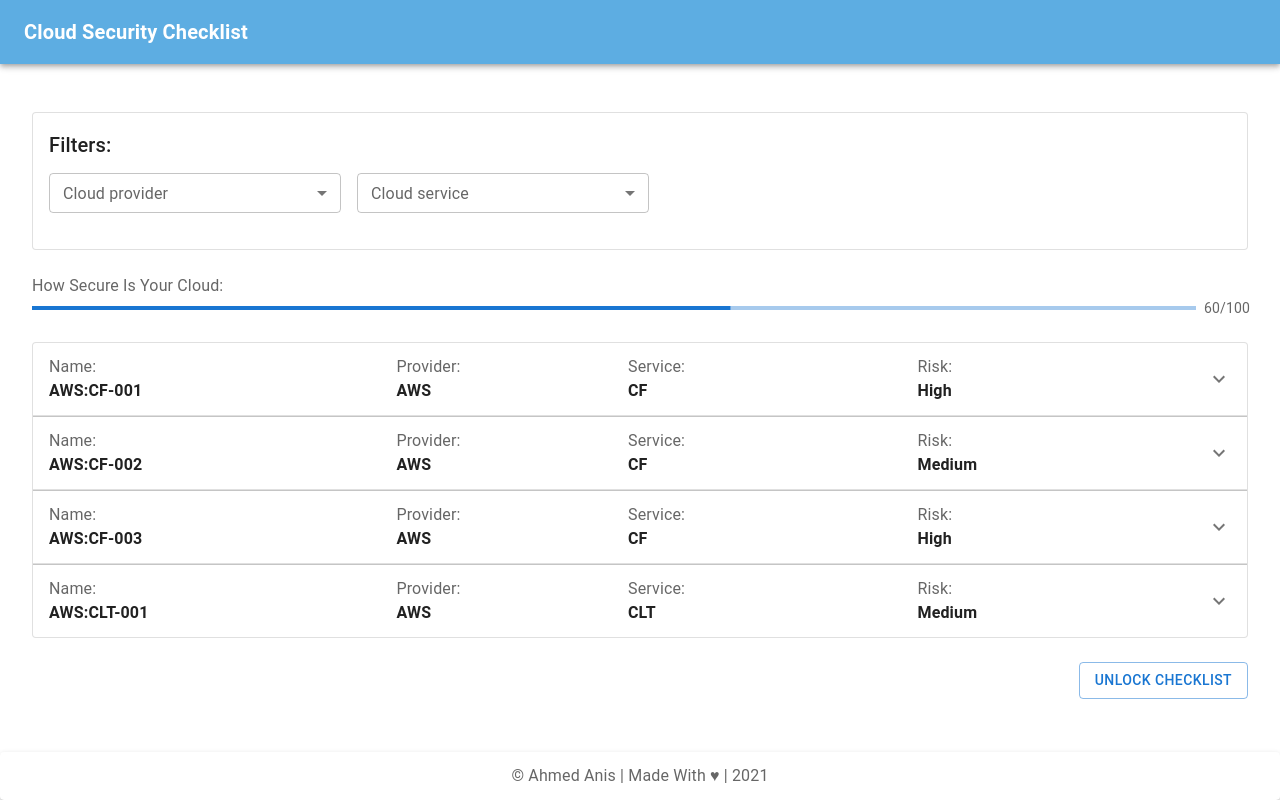
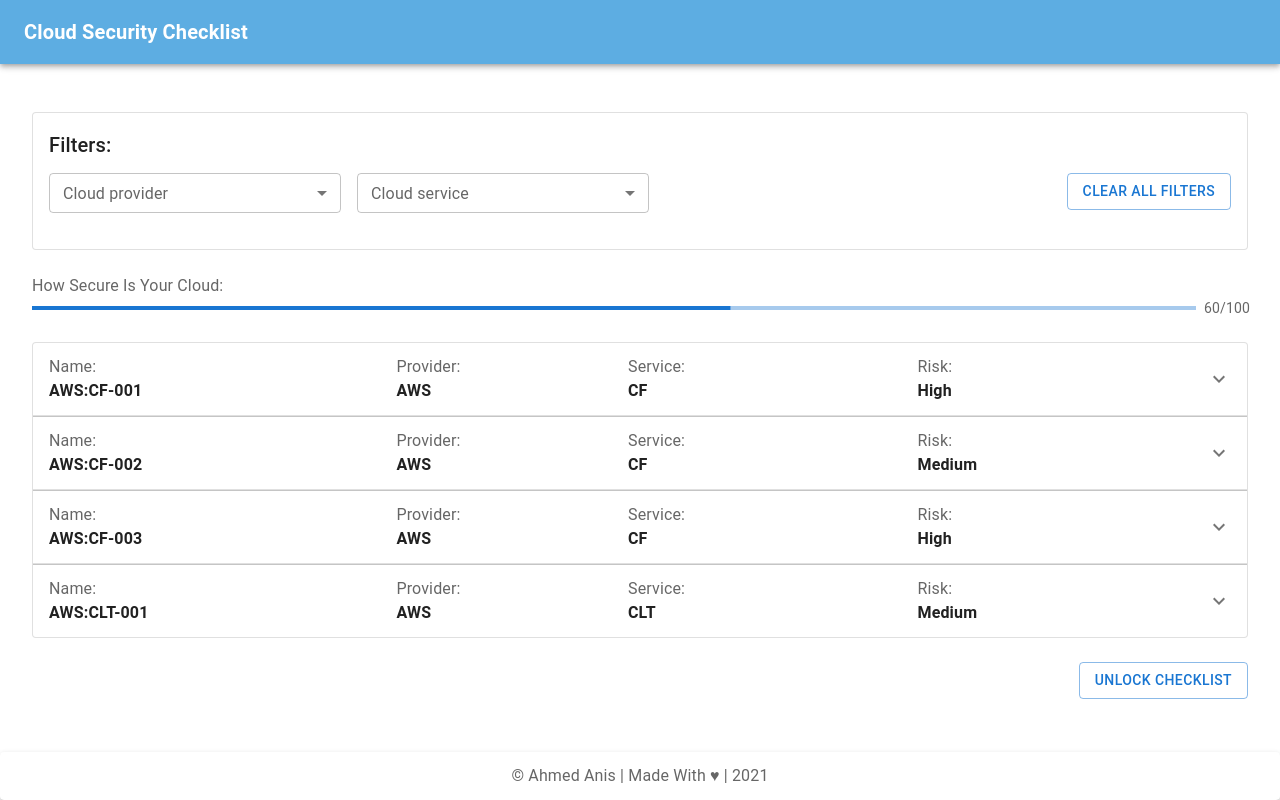
Before and after one commit to Ahmed4549/cloud-app, a React (Create React App) app: page / in a window 1280 px wide. Built offline with nearby package versions, Linux system fonts and the light colour scheme.

Commit message:
bugs fixed

```diff
--- a/src/components/card/index.js
+++ b/src/components/card/index.js
@@ -3,7 +3,7 @@ import Box from "@mui/material/Box";
 import Card from "@mui/material/Card";
 import CardContent from "@mui/material/CardContent";
 import Typography from "@mui/material/Typography";
-import { TextField, MenuItem } from "@mui/material";
+import { TextField, MenuItem, Button } from "@mui/material";
 import data from "../../assets/signatures-metadata.json";
 
 export default function OutlinedCard() {
@@ -39,12 +39,27 @@ export default function OutlinedCard() {
     localStorage.setItem("service", event.target.value);
   };
 
+  // clear all filters
+  const clearFilters = () => {
+    setService("");
+    setProvider("");
+    localStorage.removeItem("service");
+    localStorage.removeItem("provider");
+  };
+
   return (
     <Card variant="outlined">
       <CardContent>
         <Typography variant="h6" component="div" sx={{ mb: 1.5 }}>
           Filters:
         </Typography>
+        <Box
+          sx={{
+            display: "flex",
+            justifyContent: "space-between",
+            alignItems: "flex-start",
+          }}
+        >
           <Box
             sx={{
               mb: 1.5,
@@ -86,6 +101,10 @@ export default function OutlinedCard() {
               ))}
             </TextField>
           </Box>
+          <Button onClick={clearFilters} variant="outlined">
+            Clear All Filters
+          </Button>
+        </Box>
       </CardContent>
     </Card>
   );
--- a/src/pages/completeChecklist/index.js
+++ b/src/pages/completeChecklist/index.js
@@ -35,7 +35,7 @@ const CompleteChecklist = () => {
       <div style={{ display: "flex", justifyContent: "flex-end" }}>
         <Button
           onClick={loadMore}
-          disable={count == 130 ? true : false}
+          disable={count === 130 ? true : false}
           variant="outlined"
         >
           Load More
```
Lines whose indentation alone changed are shown as unchanged.
